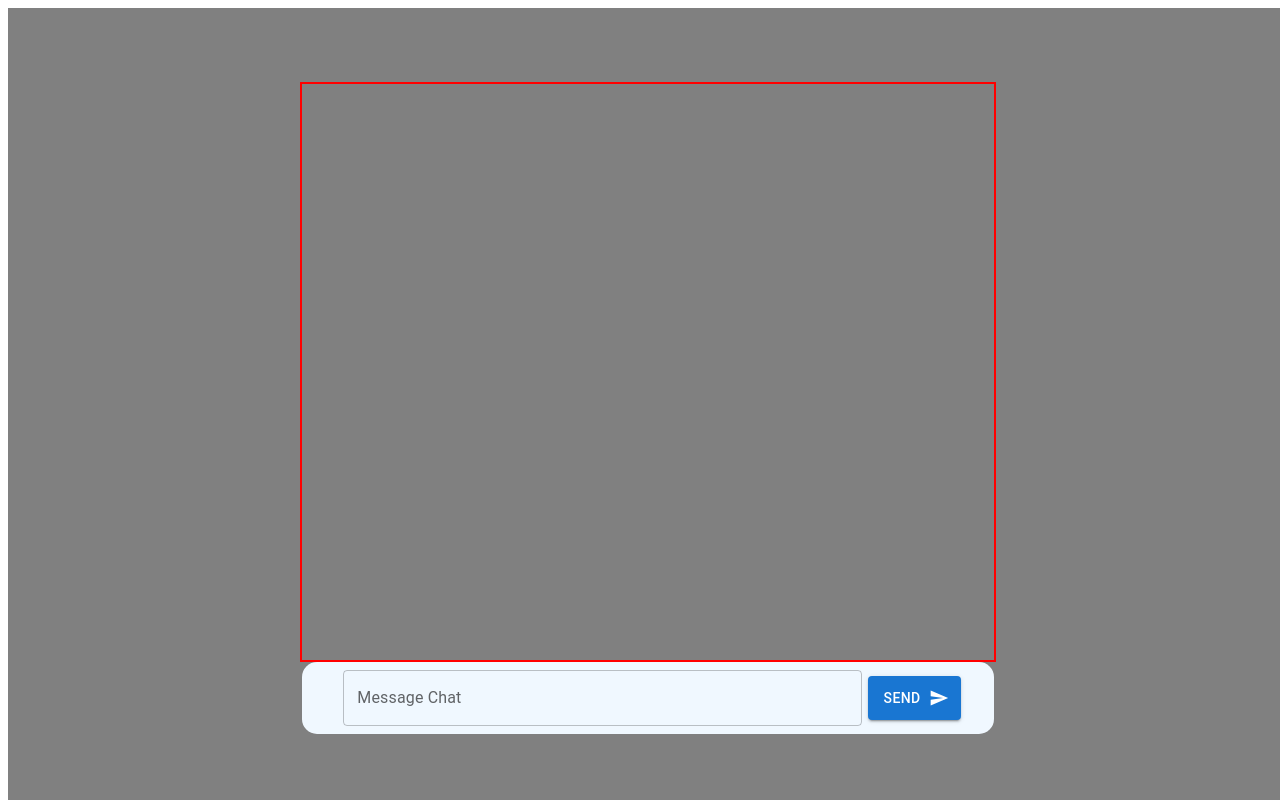
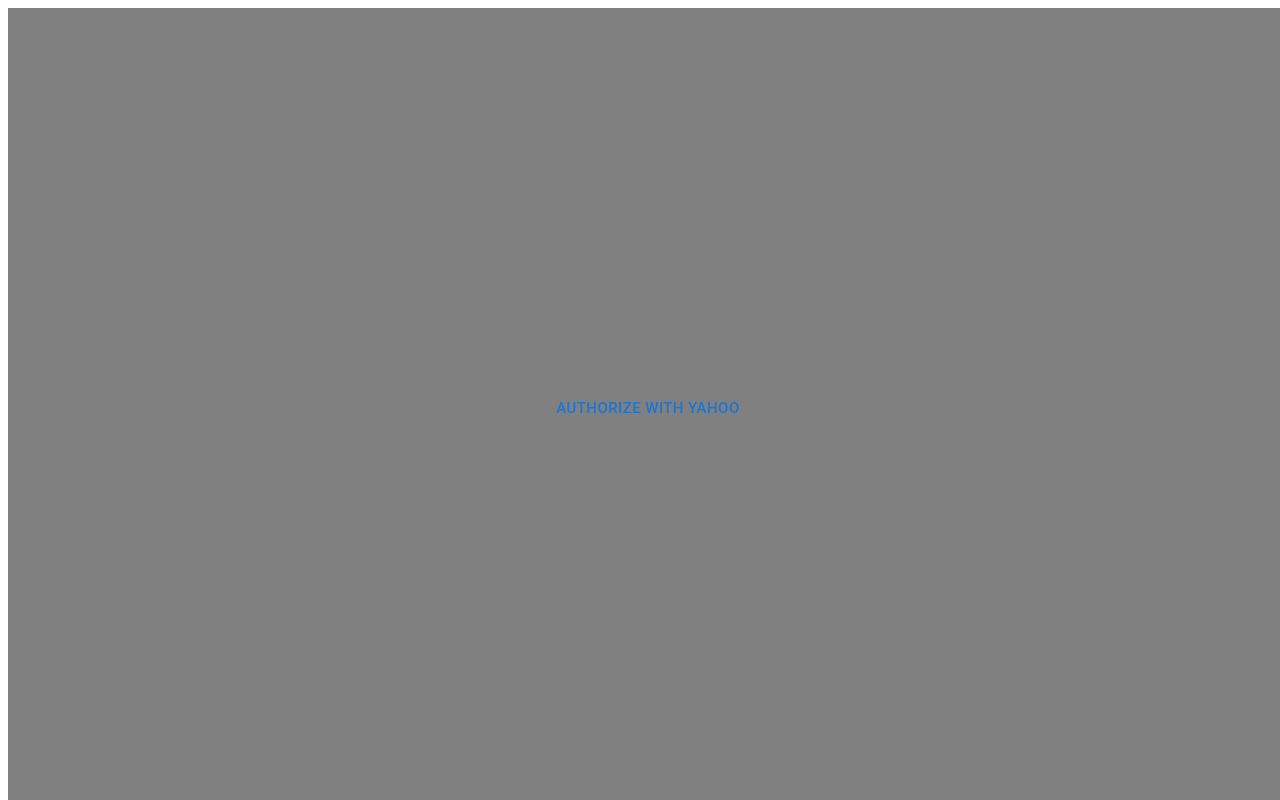
Before and after one commit to JWH709/FantasyFootballProject, a React (Vite) app in the folder frontend/: page / in a window 1280 px wide. Built offline with nearby package versions, Linux system fonts and the light colour scheme.

Commit message:
prepare to integrate server

```diff
--- a/frontend/src/App.tsx
+++ b/frontend/src/App.tsx
@@ -1,5 +1,6 @@
 import React from "react";
 import Chat from "./Sections/Chat/Chat";
+import AuthButton from "./Sections/Util/AuthButton";
 
 interface Message {
   message: string;
@@ -9,6 +10,7 @@
 
 function App() {
   const [messageHistory, setMessageHistory] = React.useState<Message[]>([]);
+  const [authStatus, setAuthStatus] = React.useState<boolean>(false)
 
   return (
     <div style={{
@@ -19,7 +21,12 @@
       height: '100%',
       width: '100%',
     }}>
-      <Chat messageHistory={messageHistory} setMessageHistory={setMessageHistory} />
+      {authStatus &&
+        <Chat messageHistory={messageHistory} setMessageHistory={setMessageHistory} />
+      }
+      {!authStatus &&
+        <AuthButton setAuthStatus={setAuthStatus}/>
+      }
     </div>
   );
 }
--- /dev/null
+++ b/frontend/src/Sections/Util/AuthButton.tsx
@@ -0,0 +1,18 @@
+import Box from '@mui/material/Box';
+import Button from '@mui/material/Button';
+
+interface AuthButtonProps {
+    setAuthStatus: (authStatus:boolean) => void
+}
+
+const AuthButton = ({setAuthStatus,}:AuthButtonProps) => {
+    return (
+        <Box sx={{ '& button': { m: 1 } }}>
+            <Button size='large' onClick={()=> {
+                setAuthStatus(true)
+            }}>Authorize With Yahoo</Button>
+        </Box>
+    )
+}
+
+export default AuthButton
```
